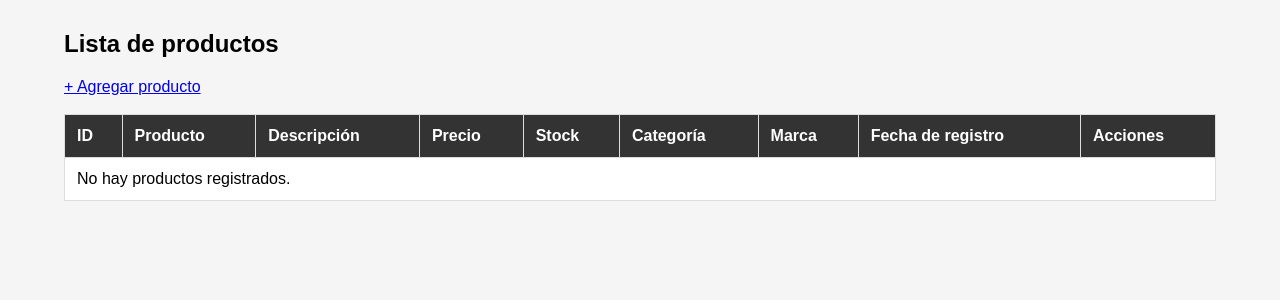
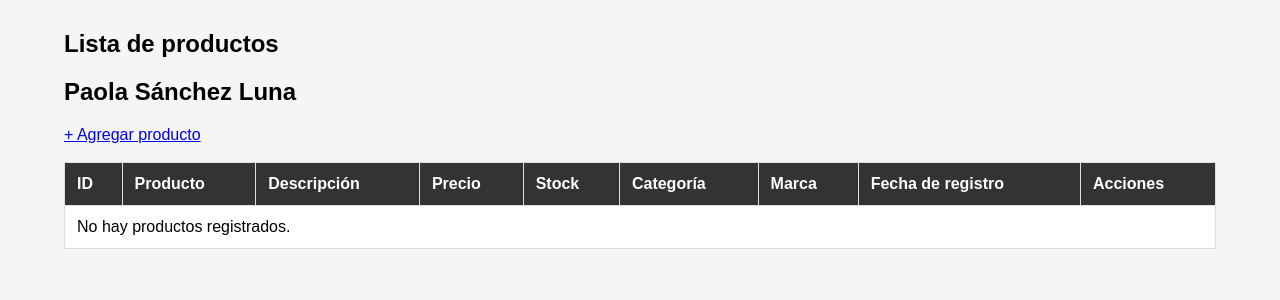
Before and after one commit to SaulOmarPacheco/CRUD-COSMETICOS, a Flask app: page / in a window 1280 px wide. Shown: the part 120-420 px from the top of the page. Run offline with Flask 3, Linux system fonts and the light colour scheme; data that the repository does not hold is empty.

Commit message:
feat: Agregar nombre de  Paola

```diff
--- a/templates/index.html
+++ b/templates/index.html
@@ -7,6 +7,7 @@ Productos
 {% block content %}
 
 <h2>Lista de productos</h2>
+<h2>Paola Sánchez Luna</h2>
 
 <a href="{{ url_for('crear_producto') }}" class="btn-agregar">
     + Agregar producto
```
